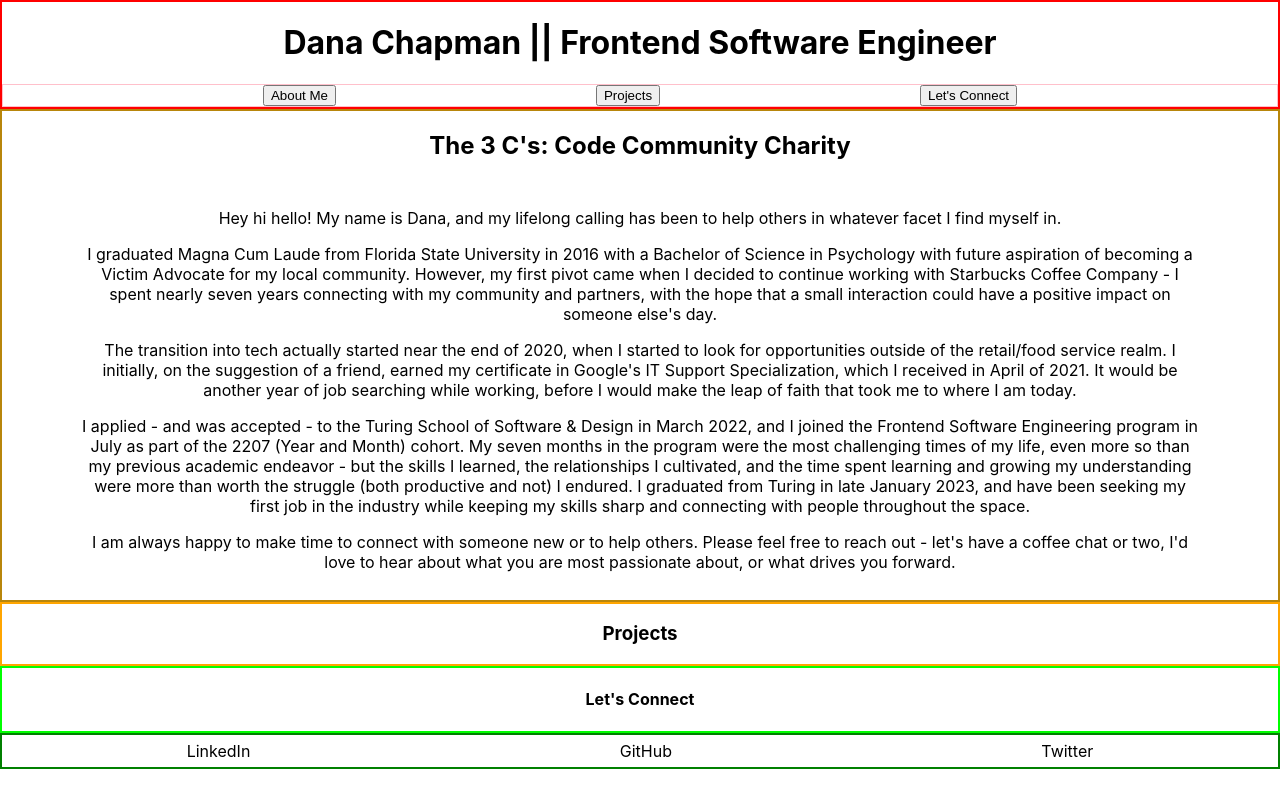
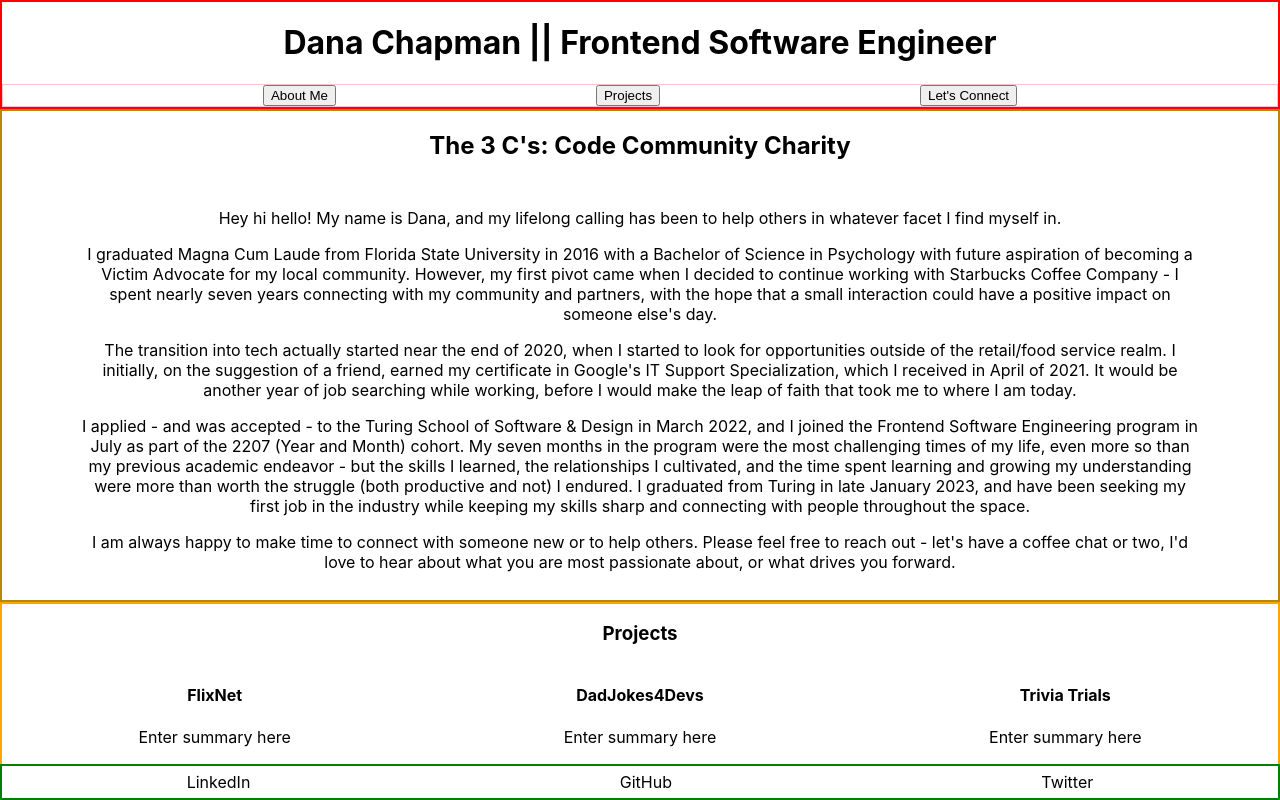
Before and after one commit to danalchapman/portfolio, a React (Create React App) app: page / in a window 1280 px wide. Built offline with nearby package versions, Linux system fonts and the light colour scheme.

Commit message:
Connect project data and apply grid styling

```diff
--- a/src/Components/App/App.css
+++ b/src/Components/App/App.css
@@ -5,3 +5,7 @@
   scrollbar-width: none;  /* Firefox */
   -ms-overflow-style: none;  /* IE and Edge */
 }
+
+.main-container::-webkit-scrollbar {
+  display: none;
+}
--- a/src/Components/App/App.js
+++ b/src/Components/App/App.js
@@ -1,16 +1,27 @@
+import { useState, useEffect } from 'react'
 import { Nav } from '../Nav/Nav'
 import { About } from '../About/About'
 import { Projects } from '../Projects/Projects'
 import { Connect } from '../Connect/Connect'
 import { FindMe } from '../FindMe/FindMe'
+import { projectData } from '../../projectData'
 import './App.css';
 
 export const App = () => {
+
+  const [projects, setProjects] = useState([])
+
+  useEffect(() => {
+    setProjects(projectData)
+  })
+
   return (
     <main className='main-container'>
       <Nav />
       <About />
-      <Projects />
+      <Projects
+        projects={ projects }
+      />
       <Connect />
       <FindMe />
     </main>
--- /dev/null
+++ b/src/Components/ProjectCard/ProjectCard.css
@@ -0,0 +1,3 @@
+.project-card {
+
+}
--- /dev/null
+++ b/src/Components/ProjectCard/ProjectCard.js
@@ -0,0 +1,12 @@
+import './ProjectCard.css'
+
+export const ProjectCard = ({ title, repoLink, deployLink, summary }) => {
+    return (
+        <article className='project-card'>
+            <h4>{ title }</h4>
+            <p>{ summary }</p>
+            <p><a href={ deployLink }>View the Project</a></p>
+            <p><a href={ repoLink }>Repository on GitHub</a></p>
+        </article>
+    )
+}
--- a/src/Components/Projects/Projects.css
+++ b/src/Components/Projects/Projects.css
@@ -1,3 +1,9 @@
 .projects-container {
     border: 2px solid orange;
 }
+
+.card-box {
+    display: grid;
+    grid-template-columns: auto auto auto;
+    grid-template-rows: auto auto auto;
+}
--- a/src/Components/Projects/Projects.js
+++ b/src/Components/Projects/Projects.js
@@ -1,9 +1,28 @@
+import { ProjectCard } from '../ProjectCard/ProjectCard'
 import './Projects.css'
 
-export const Projects = () => {
+export const Projects = ({ projects }) => {
+
+    const displayProjects = () => {
+        return projects.map(project => {
+            return (
+                <ProjectCard
+                    key={ project.projectID }
+                    title={ project.title }
+                    repoLink={ project.repoLink }
+                    deployLink={ project.deployLink }
+                    summary={ project.summary }
+                />
+            )
+        })
+    }
+
     return (
         <section className='projects-container'>
             <h3>Projects</h3>
+            <article className='card-box'>
+                { displayProjects() }
+            </article>
         </section>
     )
 }
```
